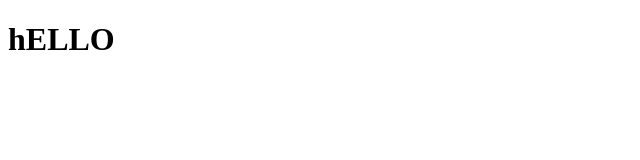
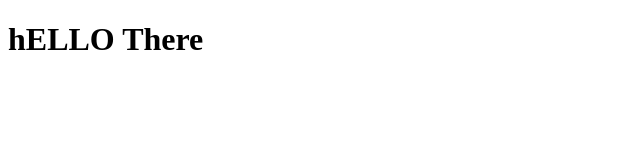
Before and after one commit to dphillips62/VSCode4, a plain HTML site: page index.html in a window 1280 px wide. Shown: the whole page, without its empty margins (0-640 px from the left). Drawn offline with Linux system fonts and the light colour scheme.

Commit message:
Update index.html

```diff
--- a/index.html
+++ b/index.html
@@ -7,6 +7,6 @@
     <title>Document</title>
 </head>
 <body>
-    <h1>hELLO</h1>
+    <h1>hELLO There</h1>
 </body>
 </html>
```
